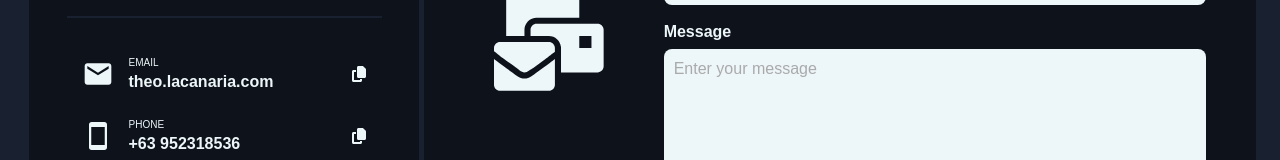
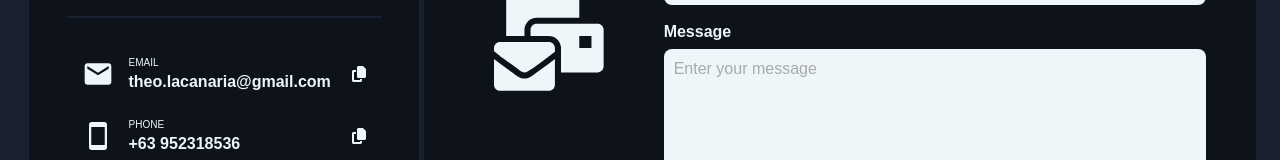
Before and after one commit to theo101600/react-portfolio-final, a React (Vite) app: page /contact in a window 1280 px wide. Shown: the part 278-438 px from the top of the page. Built offline with nearby package versions, Linux system fonts and the light colour scheme; no server answers.

Commit message:
fixed incorrect email address

```diff
--- a/src/ui/SidePanel.jsx
+++ b/src/ui/SidePanel.jsx
@@ -90,7 +90,7 @@ function SidePanel() {
       <ProfileInfo
         icon={<MdEmail size={32} />}
         category={"Email"}
-        value={"theo.lacanaria.com"}
+        value={"theo.lacanaria@gmail.com"}
       />
       <ProfileInfo
         icon={<IoMdPhonePortrait size={32} />}
```
